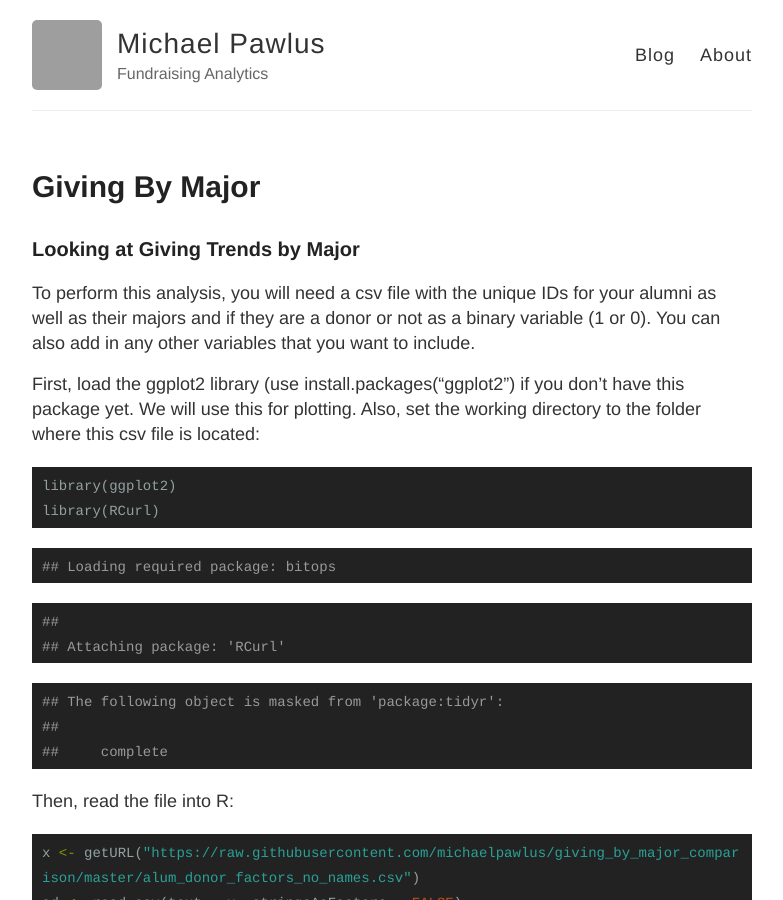
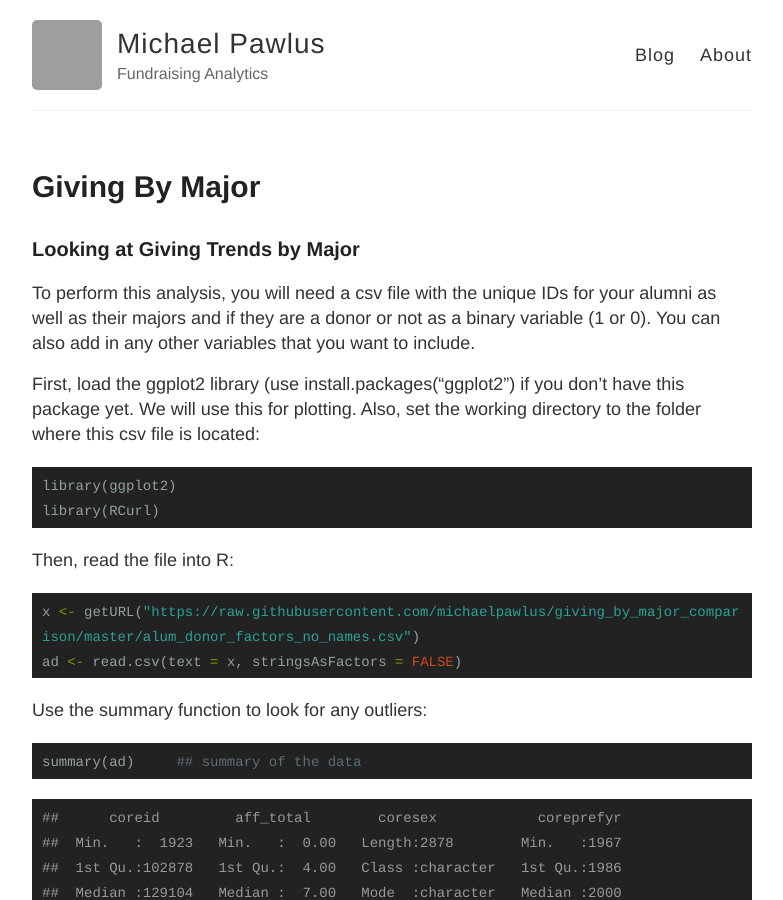
Before and after one commit to michaelpawlus/michaelpawlus.github.io, a Jekyll site: the page built from _posts/2016-04-27-giving-comparison-by-group.md, in a window 1280 px wide and 900 px high. Shown: the whole window, without its empty margins (248-1031 px from the left). Built offline with Jekyll 4.4.1, drawn with Linux system fonts in a browser that asks for light colours; comment, search, counter and statistics services are not loaded; grey boxes are pictures that could not be loaded.

Commit message:
edits to md and rmd

```diff
--- a/_posts/2016-04-27-giving-comparison-by-group.md
+++ b/_posts/2016-04-27-giving-comparison-by-group.md
@@ -17,27 +17,6 @@ First, load the ggplot2 library (use install.packages("ggplot2") if you don't ha
 {% highlight r %}
 library(ggplot2)
 library(RCurl)
-{% endhighlight %}
-
-
-
-{% highlight text %}
-## Loading required package: bitops
-{% endhighlight %}
-
-
-
-{% highlight text %}
-##
-## Attaching package: 'RCurl'
-{% endhighlight %}
-
-
-
-{% highlight text %}
-## The following object is masked from 'package:tidyr':
-##
-##     complete
 {% endhighlight %}
 
 Then, read the file into R:
```
Also changed, not shown: _posts/2018-02-16-figure_skating_medal_distro.md (+5 -5 lines), _rmd/2018-02-16-figure_skating_medal_distro.Rmd (+7 -7 lines).
